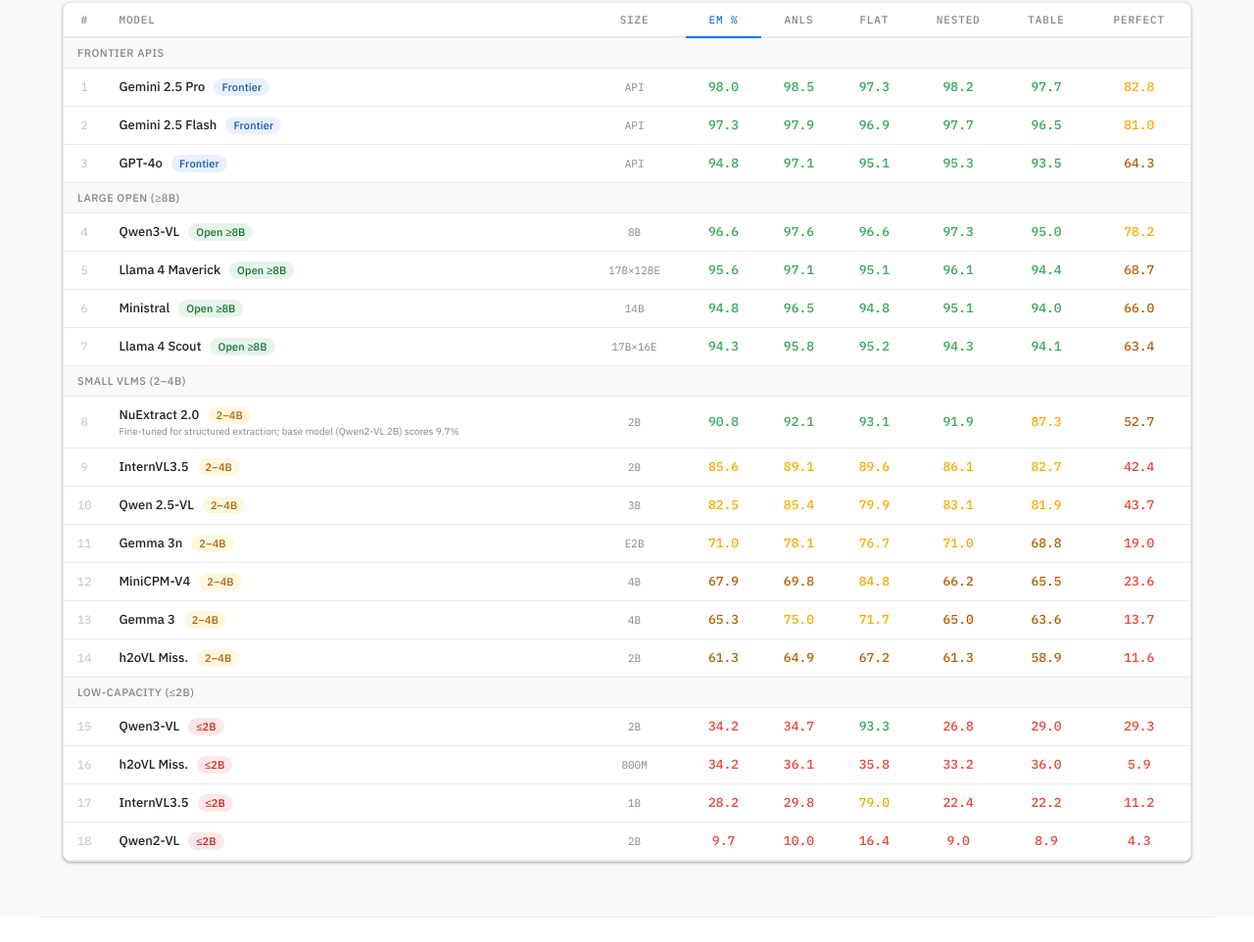
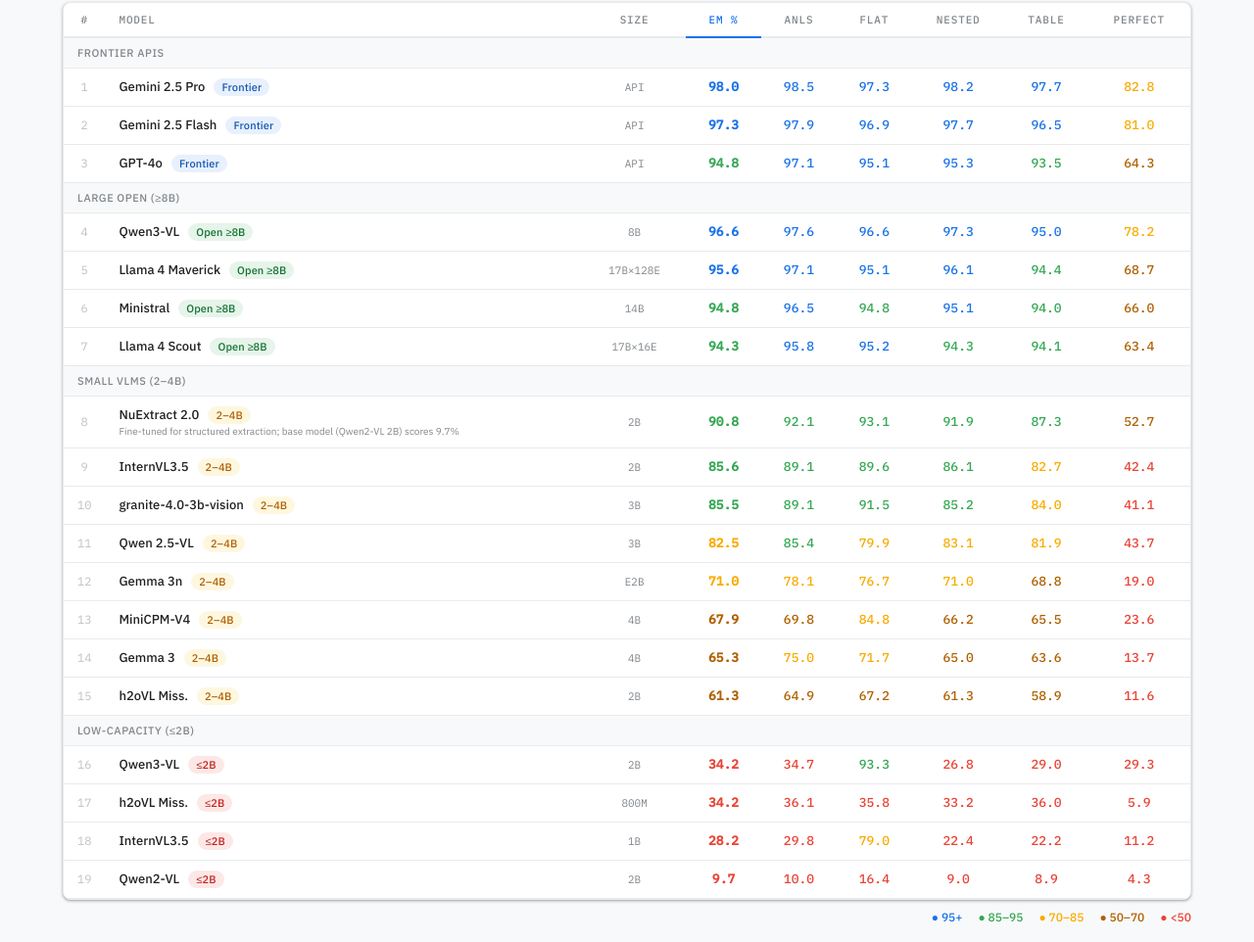
Before and after one commit to udibarzi/varex-bench, a plain HTML site: page index.html in a window 1280 px wide. Shown: the part 1878-2840 px from the top of the page at 98% size. Drawn offline with Linux system fonts and the light colour scheme.

Commit message:
Add GV4. Tweaks to main table design

```diff
--- a/index.html
+++ b/index.html
@@ -585,6 +585,13 @@
                 <tbody id="lb-body"></tbody>
             </table>
         </div>
+        <div style="display:flex; gap:16px; margin-top:10px; justify-content:flex-end; flex-wrap:wrap;">
+            <span style="font-size:12px; color:var(--blue); font-weight:500;">● 95+</span>
+            <span style="font-size:12px; color:var(--green); font-weight:500;">● 85–95</span>
+            <span style="font-size:12px; color:var(--yellow); font-weight:500;">● 70–85</span>
+            <span style="font-size:12px; color:#B06000; font-weight:500;">● 50–70</span>
+            <span style="font-size:12px; color:var(--red); font-weight:500;">● &lt;50</span>
+        </div>
     </div>
 </section>
 
@@ -772,6 +779,7 @@ const models = [
     { model:"GPT-4o",            size:"API",        em:94.8, anls:97.1, flat:95.1, nested:95.3, table:93.5, perfect:64.3, cat:"frontier" },
     { model:"Llama 4 Scout",     size:"17B×16E",    em:94.3, anls:95.8, flat:95.2, nested:94.3, table:94.1, perfect:63.4, cat:"large" },
     { model:"NuExtract 2.0",     size:"2B",         em:90.8, anls:92.1, flat:93.1, nested:91.9, table:87.3, perfect:52.7, cat:"small", note:"Fine-tuned for structured extraction; base model (Qwen2-VL 2B) scores 9.7%" },
+    { model:"granite-4.0-3b-vision", size:"3B",     em:85.5, anls:89.1, flat:91.5, nested:85.2, table:84.0, perfect:41.1, cat:"small" },
     { model:"InternVL3.5",       size:"2B",         em:85.6, anls:89.1, flat:89.6, nested:86.1, table:82.7, perfect:42.4, cat:"small" },
     { model:"Qwen 2.5-VL",       size:"3B",         em:82.5, anls:85.4, flat:79.9, nested:83.1, table:81.9, perfect:43.7, cat:"small" },
     { model:"Gemma 3n",          size:"E2B",        em:71.0, anls:78.1, flat:76.7, nested:71.0, table:68.8, perfect:19.0, cat:"small" },
@@ -792,7 +800,8 @@ const catStyles = {
 };
 
 function scoreColor(v) {
-    if (v >= 90) return 'var(--green)';
+    if (v >= 95) return 'var(--blue)';
+    if (v >= 85) return 'var(--green)';
     if (v >= 70) return 'var(--yellow)';
     if (v >= 50) return '#B06000';
     return 'var(--red)';
@@ -840,7 +849,10 @@ function renderRow(m, rank) {
             ${note}
         </td>
         <td class="model-size">${m.size}</td>
-        ${cols.map(col => `<td class="mono" style="font-size:13px; font-weight:500; color:${scoreColor(m[col])};">${m[col].toFixed(1)}</td>`).join('')}
+        ${cols.map(col => {
+    const isEm = col === 'em';
+    return `<td class="mono" style="font-size:${isEm ? '13px' : '13px'}; font-weight:${isEm ? '600' : '500'}; color:${scoreColor(m[col])};${isEm ? '' : ''}">${m[col].toFixed(1)}</td>`;
+}).join('')}
     </tr>`;
 }
 
```
